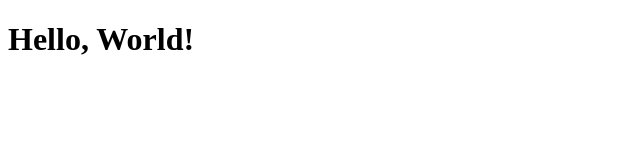
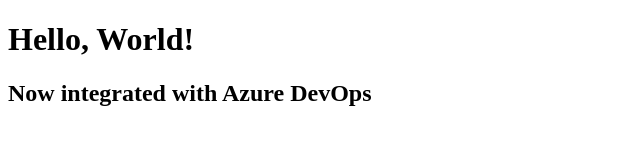
Before and after one commit to mrahma04/azure, a plain HTML site: page index.html in a window 1280 px wide. Shown: the whole page, without its empty margins (0-640 px from the left). Drawn offline with Linux system fonts and the light colour scheme.

Commit message:
updated index.html

```diff
--- a/index.html
+++ b/index.html
@@ -7,5 +7,6 @@
 </head>
 <body>
     <h1>Hello, World!</h1>
+    <h2>Now integrated with Azure DevOps</h2>
 </body>
 </html>
```
